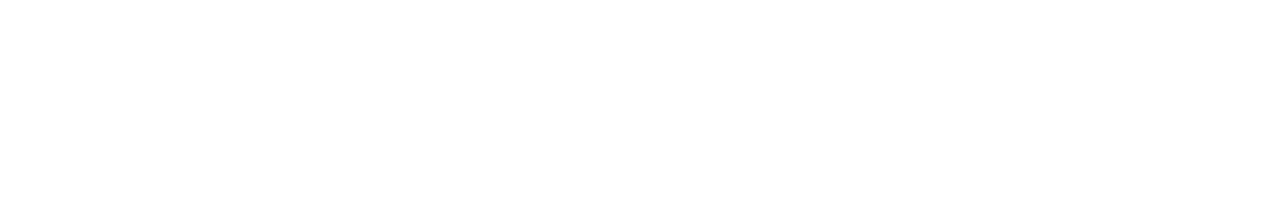
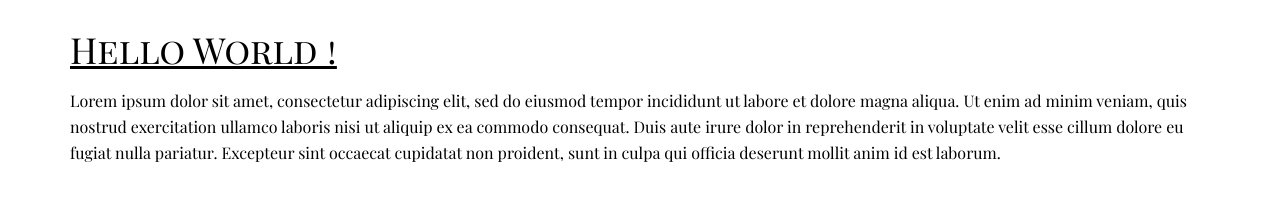
Before and after one commit to raisonances/raisonances.github.io, a plain HTML site: page index.html in a window 1280 px wide. Drawn offline with nearby package versions, Linux system fonts and the light colour scheme.

Commit message:
[deploy] release r20180301185723

```diff
--- /dev/null
+++ b/assets/app-2dbb7dcf953917f636f75d7b494ba77c8973d3da75d63e0624c109a73845d3aa.css
@@ -0,0 +1 @@
+*{line-height:1.618 !important}body,.serif{font-family:"Playfair Display", serif;font-size:16px;color:#000}.sc{font-family:"Playfair Display SC", serif}.js .no-js,.no-js .js{display:none !important}h1,h2,h3,h4,h5,h6{text-decoration:underline}
--- a/assets/app-cececda26697674801744b899fbfb417a459ff7f3699cee72a01c696815ee04a.css
+++ /dev/null
@@ -1 +0,0 @@
-body,.serif{font-family:"Lora", serif}.js .no-js,.no-js .js{display:none !important}
--- a/index.html
+++ b/index.html
@@ -26,18 +26,30 @@
 
 
 
-      <link rel="stylesheet" href="https://fonts.googleapis.com/css?family=Lora">
+      <link rel="stylesheet" href="https://fonts.googleapis.com/css?family=Playfair+Display+SC">
+
+      <link rel="stylesheet" href="https://fonts.googleapis.com/css?family=Playfair+Display">
 
 
 
       <link rel="stylesheet" href="https://cdnjs.cloudflare.com/ajax/libs/twitter-bootstrap/3.3.7/css/bootstrap.min.css">
 
 
-    <link rel="stylesheet" type="text/css" href="/assets/app-cececda26697674801744b899fbfb417a459ff7f3699cee72a01c696815ee04a.css">
+    <link rel="stylesheet" type="text/css" href="/assets/app-2dbb7dcf953917f636f75d7b494ba77c8973d3da75d63e0624c109a73845d3aa.css">
   </head>
   <body>
 
 
+
+<div class="container">
+  <h1 class="sc">Hello World !</h1>
+  <p>Lorem ipsum dolor sit amet, consectetur adipiscing elit, sed do eiusmod tempor
+    incididunt ut labore et dolore magna aliqua. Ut enim ad minim veniam, quis nostrud
+    exercitation ullamco laboris nisi ut aliquip ex ea commodo consequat. Duis aute
+    irure dolor in reprehenderit in voluptate velit esse cillum dolore eu fugiat
+    nulla pariatur. Excepteur sint occaecat cupidatat non proident, sunt in culpa
+    qui officia deserunt mollit anim id est laborum.</p>
+</div>
 
 
     <script async type="text/javascript"
```
Also changed, not shown: 404.html (+4 -2 lines), about/index.html (+4 -2 lines), blog/2018/03/01/welcome-to-jekyll.html (+4 -2 lines), feed.xml (+1 -1 lines), assets/.sprockets-manifest-a24676fefb73765f16b1debda6f53879.json.
